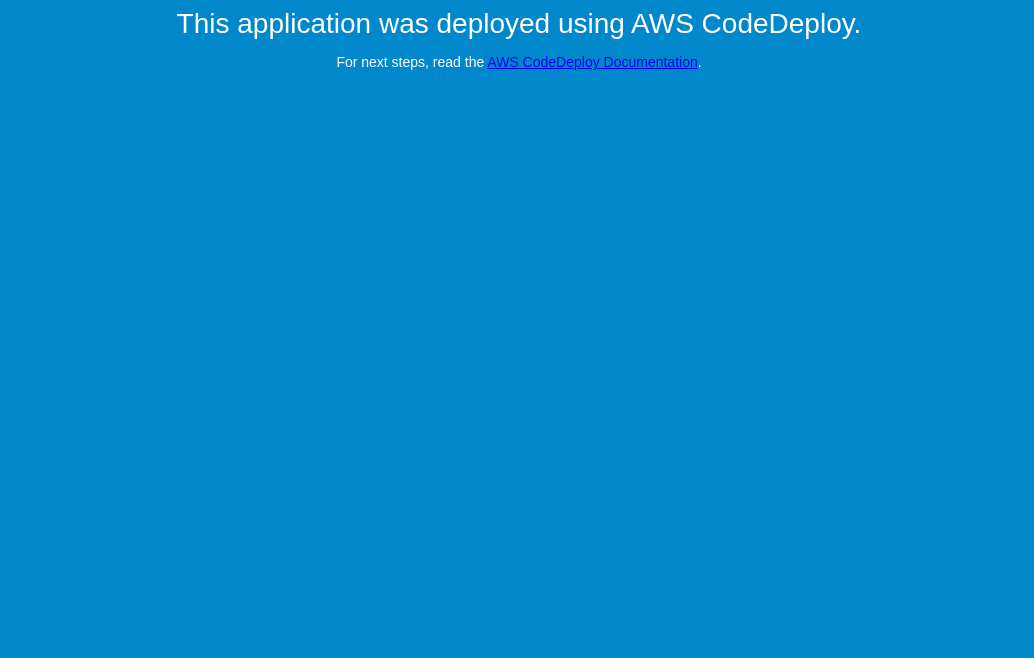
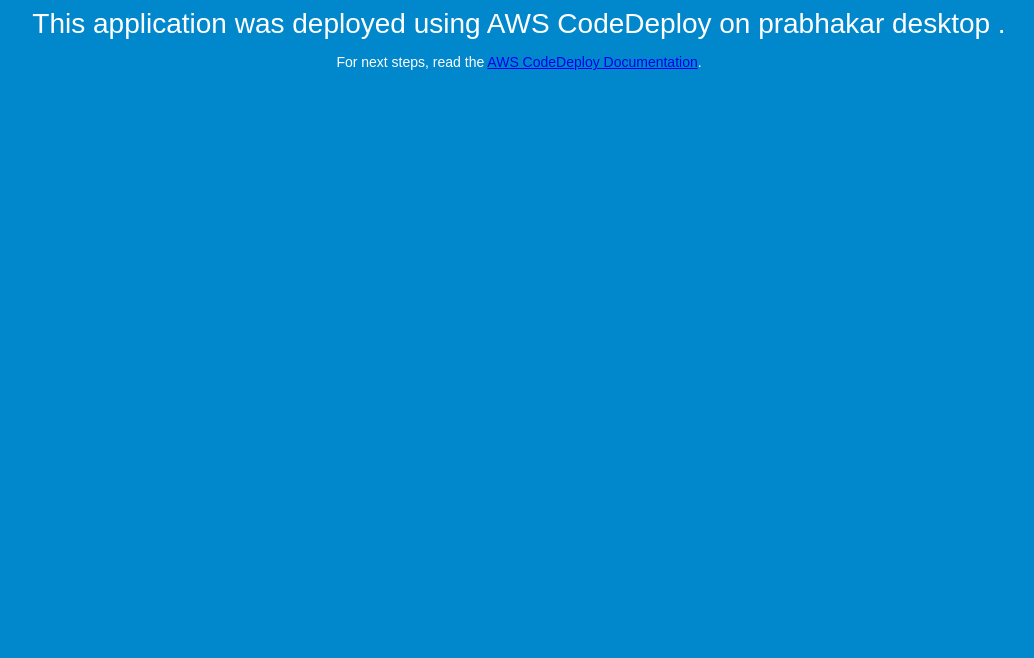
Before and after one commit to Phoenix816/MyDemoRepo, a plain HTML site: page index.html in a window 1280 px wide. Shown: the part 142-800 px from the top of the page, without its empty margins (121-1155 px from the left). Drawn offline with Linux system fonts and the light colour scheme.

Commit message:
new change

```diff
--- a/index.html
+++ b/index.html
@@ -27,7 +27,7 @@
 <body>
   <div align="center">
     <h1>Congratulations</h1>
-    <h2>This application was deployed using AWS CodeDeploy.</h2>
+    <h2>This application was deployed using AWS CodeDeploy on prabhakar desktop .</h2>
     <p>For next steps, read the <a href="http://aws.amazon.com/documentation/codedeploy">AWS CodeDeploy Documentation</a>.</p>
   </div>
 </body>
```
